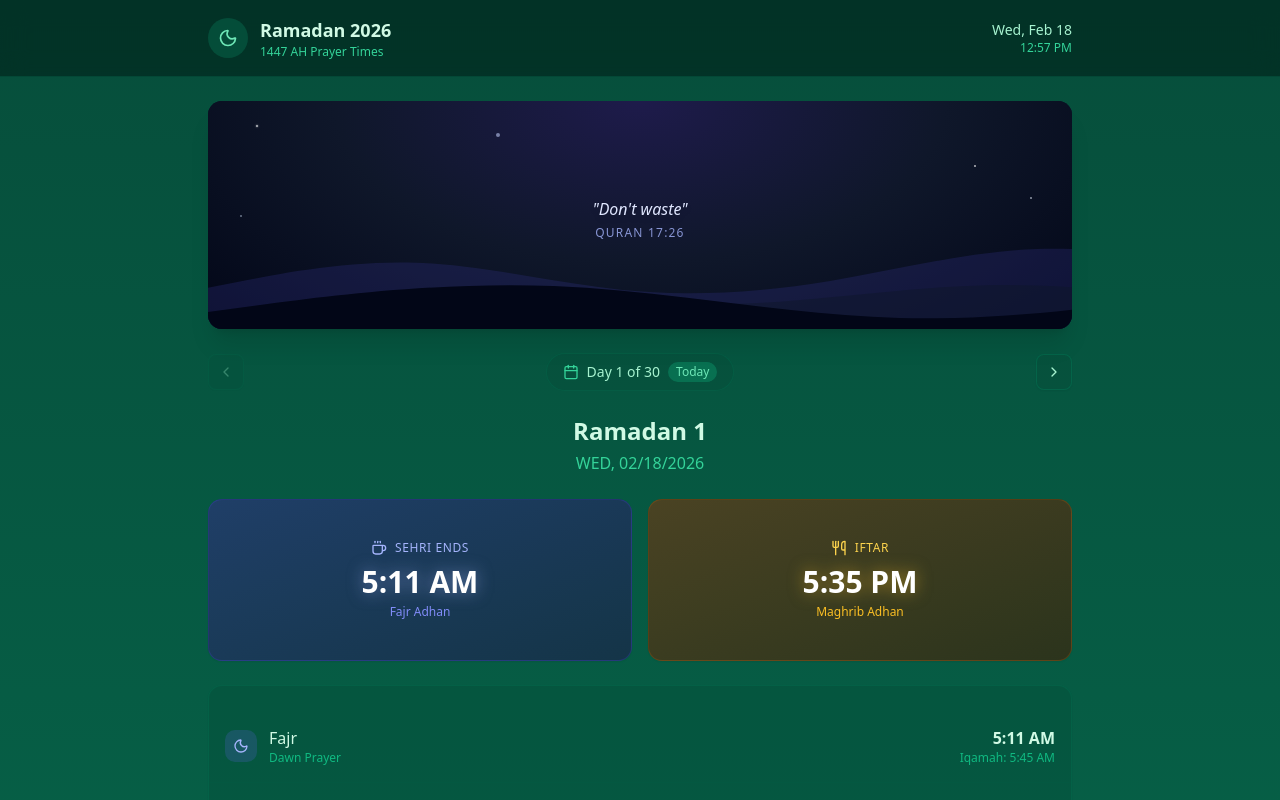
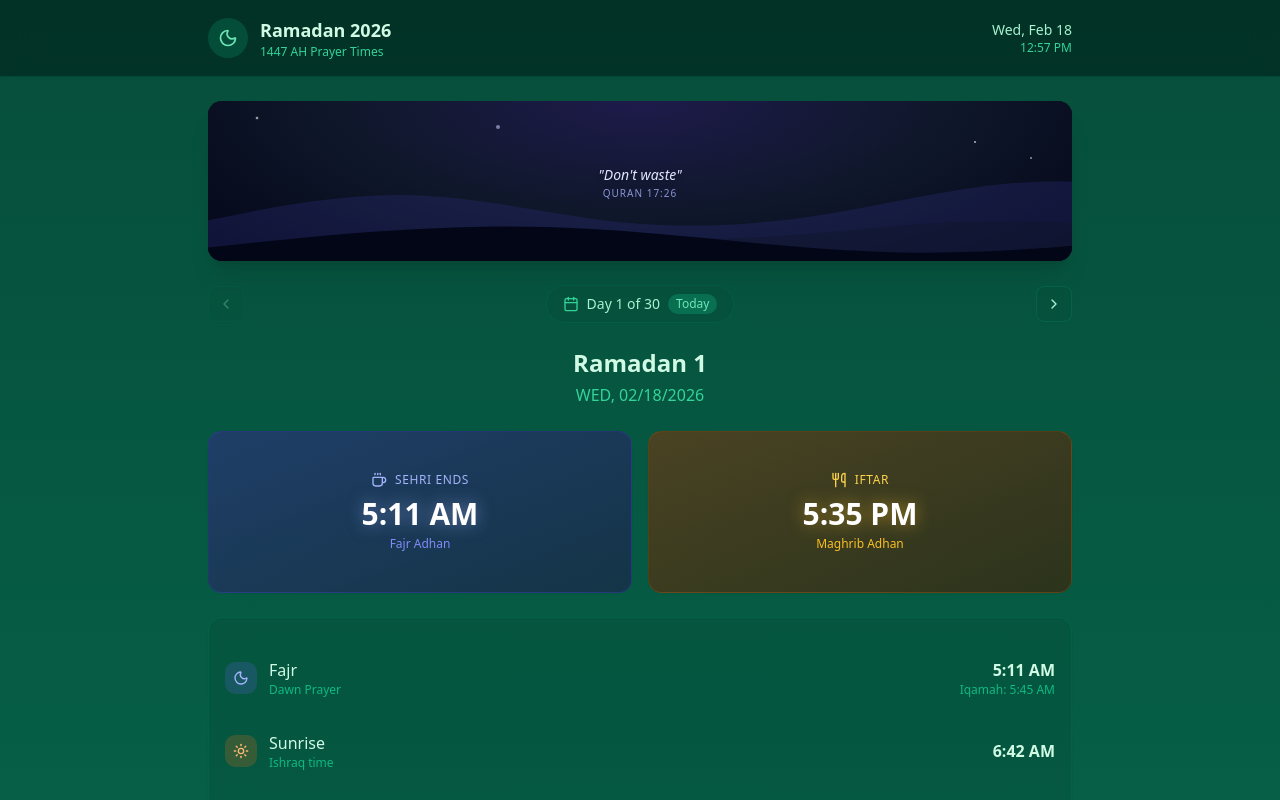
Before and after one commit to sadiulchyon/ramadan_schedules_cimic, a React (Vite) app: page / in a window 1280 px wide. Shown: the top 800 px of the page. Built offline with nearby package versions, Linux system fonts and the light colour scheme.

Commit message:
Refactor Ramadan day calculation and UI updates
Refactor Ramadan day logic and UI components.

```diff
--- a/src/App.tsx
+++ b/src/App.tsx
@@ -6,12 +6,27 @@ import { Card, CardContent } from '@/components/ui/card';
 import { Button } from '@/components/ui/button';
 
 function App() {
-  const [selectedDay, setSelectedDay] = useState<number>(1);
+  // logic to get today's day immediately on mount
+  const getTodayRamadanDay = () => {
+    const today = new Date();
+    const ramadanStart = new Date('2026-02-18');
+    const ramadanEnd = new Date('2026-03-19');
+    if (today < ramadanStart) return 1;
+    if (today > ramadanEnd) return 30;
+    const diffTime = today.getTime() - ramadanStart.getTime();
+    const diffDays = Math.floor(diffTime / (1000 * 60 * 60 * 24));
+    return Math.min(Math.max(diffDays + 1, 1), 30);
+  };
+
+  const [selectedDay, setSelectedDay] = useState<number>(getTodayRamadanDay);
   const [currentTime, setCurrentTime] = useState(new Date());
   const [currentAyatIndex, setCurrentAyatIndex] = useState(0);
   const [shootingStarKey, setShootingStarKey] = useState(0);
   const swipeStartX = useRef<number | null>(null);
   const quickJumpRef = useRef<HTMLDivElement>(null);
+
+  // Keep 'todayRamadanDay' for "Today" badges
+  const todayRamadanDay = useMemo(() => getTodayRamadanDay(), []);
 
   useEffect(() => {
     const timer = setInterval(() => setCurrentTime(new Date()), 60000);
@@ -38,32 +53,28 @@ function App() {
     return () => clearInterval(ayatTimer);
   }, []);
 
-  const todayRamadanDay = useMemo(() => {
-    const today = new Date();
-    const ramadanStart = new Date('2026-02-18');
-    const ramadanEnd = new Date('2026-03-19');
-    if (today < ramadanStart) return 1;
-    if (today > ramadanEnd) return 30;
-    const diffTime = today.getTime() - ramadanStart.getTime();
-    const diffDays = Math.floor(diffTime / (1000 * 60 * 60 * 24));
-    return Math.min(Math.max(diffDays + 1, 1), 30);
-  }, []);
-
-  useEffect(() => {
-    setSelectedDay(todayRamadanDay);
-  }, [todayRamadanDay]);
-
-  // Scroll quick-jump to selected day button
+  // FIXED: Manual scroll calculation prevents whole page from jumping
   useEffect(() => {
     if (quickJumpRef.current) {
-      const btn = quickJumpRef.current.querySelector(`[data-day="${selectedDay}"]`) as HTMLElement;
+      const container = quickJumpRef.current;
+      const btn = container.querySelector(`[data-day="${selectedDay}"]`) as HTMLElement;
+
       if (btn) {
-        btn.scrollIntoView({ behavior: 'smooth', block: 'nearest', inline: 'center' });
+        const containerWidth = container.offsetWidth;
+        const btnLeft = btn.offsetLeft;
+        const btnWidth = btn.offsetWidth;
+
+        // Calculate center position
+        const scrollPos = btnLeft - (containerWidth / 2) + (btnWidth / 2);
+
+        container.scrollTo({
+          left: scrollPos,
+          behavior: 'smooth'
+        });
       }
     }
   }, [selectedDay]);
 
-  // Parse "5:45 AM" → minutes since midnight
   const parseTime = (timeStr: string): number => {
     if (!timeStr) return -1;
     const match = timeStr.match(/(\d+):(\d+)\s*(AM|PM)/i);
@@ -76,7 +87,6 @@ function App() {
     return hours * 60 + minutes;
   };
 
-  // Determine next prayer key for today
   const nextPrayerKey = useMemo(() => {
     if (selectedDay !== todayRamadanDay) return null;
     const data = ramadan2026Data[selectedDay - 1];
@@ -154,45 +164,45 @@ function App() {
 
       <main className="max-w-4xl mx-auto px-4 py-6 space-y-6">
 
-        {/* Quran Ayat Rotator — Mountain Range Edition */}
-        <Card className="relative overflow-hidden border-0 shadow-xl bg-[#0b1026] min-h-[200px] group">
-            {/* 1. Sky Gradient */}
+        {/* Quran Ayat Rotator — Compact Mountain Range Edition */}
+        {/* CHANGED: h-40 (160px) fixed height */}
+        <Card className="relative overflow-hidden border-0 shadow-xl bg-[#0b1026] h-40 group">
+            {/* Sky Gradient */}
             <div className="absolute inset-0 bg-[radial-gradient(ellipse_at_top,_var(--tw-gradient-stops))] from-indigo-950 via-slate-900 to-[#020617]" />
 
-            {/* 2. Stars */}
+            {/* Stars */}
             <div className="absolute inset-0 opacity-70">
-                <div className="absolute top-6 left-12 w-0.5 h-0.5 bg-white rounded-full shadow-[0_0_2px_white]" />
-                <div className="absolute top-16 right-24 w-0.5 h-0.5 bg-white rounded-full" />
-                <div className="absolute top-8 left-1/3 w-1 h-1 bg-indigo-200 rounded-full opacity-80" />
-                <div className="absolute top-24 right-10 w-0.5 h-0.5 bg-slate-300 rounded-full" />
-                <div className="absolute top-1/2 left-8 w-0.5 h-0.5 bg-slate-400 rounded-full" />
+                <div className="absolute top-4 left-12 w-0.5 h-0.5 bg-white rounded-full shadow-[0_0_2px_white]" />
+                <div className="absolute top-10 right-24 w-0.5 h-0.5 bg-white rounded-full" />
+                <div className="absolute top-6 left-1/3 w-1 h-1 bg-indigo-200 rounded-full opacity-80" />
+                <div className="absolute top-14 right-10 w-0.5 h-0.5 bg-slate-300 rounded-full" />
             </div>
 
-            {/* 3. Cascading Mountains Layer */}
+            {/* Cascading Mountains Layer - Adjusted heights for shorter container */}
             <div className="absolute inset-x-0 bottom-0 w-full h-full pointer-events-none">
-                {/* Back Range - Furthest, Lightest */}
-                <svg className="absolute bottom-0 w-full h-[60%] text-indigo-900/30" viewBox="0 0 1200 320" preserveAspectRatio="none">
+                {/* Back Range - Taller relative to container */}
+                <svg className="absolute bottom-0 w-full h-[85%] text-indigo-900/30" viewBox="0 0 1200 320" preserveAspectRatio="none">
                     <path fill="currentColor" d="M0,224L48,208C96,192,192,160,288,165.3C384,171,480,213,576,229.3C672,245,768,235,864,208C960,181,1056,139,1152,133.3C1248,128,1344,160,1392,176L1440,192L1440,320L1392,320C1344,320,1248,320,1152,320C1056,320,960,320,864,320C768,320,672,320,576,320C480,320,384,320,288,320C192,320,96,320,48,320L0,320Z"></path>
                 </svg>
 
-                {/* Mid Range - Medium Depth */}
-                <svg className="absolute bottom-0 w-full h-[50%] text-slate-900/50" viewBox="0 0 1200 320" preserveAspectRatio="none">
+                {/* Mid Range */}
+                <svg className="absolute bottom-0 w-full h-[65%] text-slate-900/50" viewBox="0 0 1200 320" preserveAspectRatio="none">
                     <path fill="currentColor" d="M0,288L60,272C120,256,240,224,360,224C480,224,600,256,720,250.7C840,245,960,203,1080,197.3C1200,192,1320,224,1380,240L1440,256L1440,320L1380,320C1320,320,1200,320,1080,320C960,320,840,320,720,320C600,320,480,320,360,320C240,320,120,320,60,320L0,320Z"></path>
                 </svg>
 
-                {/* Front Range - Darkest, Foreground */}
-                <svg className="absolute bottom-[-1px] w-full h-[40%] text-[#020617]" viewBox="0 0 1200 320" preserveAspectRatio="none">
+                {/* Front Range */}
+                <svg className="absolute bottom-[-1px] w-full h-[45%] text-[#020617]" viewBox="0 0 1200 320" preserveAspectRatio="none">
                     <path fill="currentColor" d="M0,256L80,229.3C160,203,320,149,480,165.3C640,181,800,267,960,277.3C1120,288,1280,224,1360,192L1440,160L1440,320L1360,320C1280,320,1120,320,960,320C800,320,640,320,480,320C320,320,160,320,80,320L0,320Z"></path>
                 </svg>
             </div>
 
-            {/* 4. Shooting Star */}
+            {/* Shooting Star */}
             <span key={shootingStarKey} className="shooting-star" aria-hidden="true" />
 
-            {/* 5. Content Overlay */}
-            <CardContent className="relative z-10 px-6 py-10 flex items-center justify-center h-full min-h-[180px]">
+            {/* Content Overlay */}
+            <CardContent className="relative z-10 px-4 py-0 flex items-center justify-center h-full">
                 <div
-                    className="flex flex-col items-center gap-3 text-center select-none touch-pan-y w-full max-w-2xl mx-auto"
+                    className="flex flex-col items-center justify-center gap-1 text-center select-none touch-pan-y w-full max-w-2xl mx-auto"
                     onTouchStart={(e) => handleSwipeStart(e.touches[0].clientX)}
                     onTouchEnd={(e) => handleSwipeEnd(e.changedTouches[0].clientX)}
                     onTouchCancel={handleSwipeCancel}
@@ -200,16 +210,18 @@ function App() {
                     onMouseUp={(e) => handleSwipeEnd(e.clientX)}
                     onMouseLeave={handleSwipeCancel}
                 >
-                    <div className="min-w-0 animate-in fade-in zoom-in duration-700">
-                        <p className="text-xl md:text-2xl font-arabic text-amber-50 text-center leading-loose drop-shadow-[0_2px_2px_rgba(0,0,0,0.8)]" dir="rtl">
+                    <div className="min-w-0 animate-in fade-in zoom-in duration-700 space-y-1">
+                        <p className="text-xl font-arabic text-amber-50 text-center leading-relaxed drop-shadow-[0_2px_2px_rgba(0,0,0,0.8)]" dir="rtl">
                             {quranAyats[currentAyatIndex].arabic}
                         </p>
-                        <p className="text-sm md:text-base text-indigo-100 italic mt-2 leading-relaxed font-light drop-shadow-md">
-                            "{quranAyats[currentAyatIndex].english}"
-                        </p>
-                        <p className="text-xs text-indigo-300/80 mt-1 uppercase tracking-widest font-medium">
-                            {quranAyats[currentAyatIndex].reference}
-                        </p>
+                        <div className="space-y-0.5">
+                            <p className="text-sm text-indigo-100 italic leading-snug font-light drop-shadow-md line-clamp-2">
+                                "{quranAyats[currentAyatIndex].english}"
+                            </p>
+                            <p className="text-[10px] text-indigo-300/80 uppercase tracking-widest font-medium">
+                                {quranAyats[currentAyatIndex].reference}
+                            </p>
+                        </div>
                     </div>
                 </div>
             </CardContent>
```
